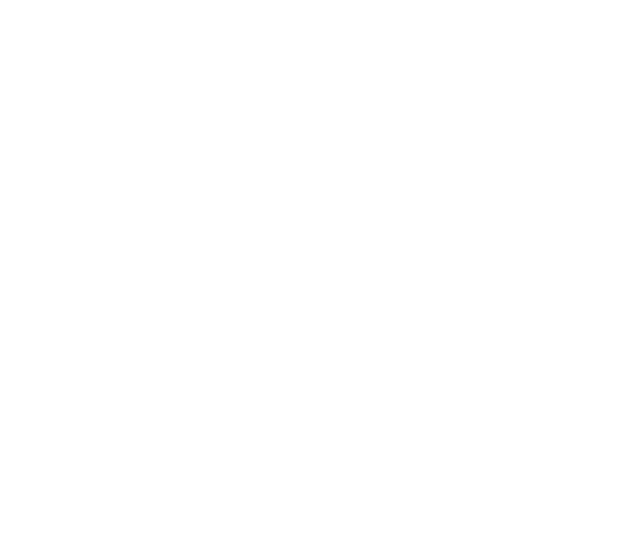
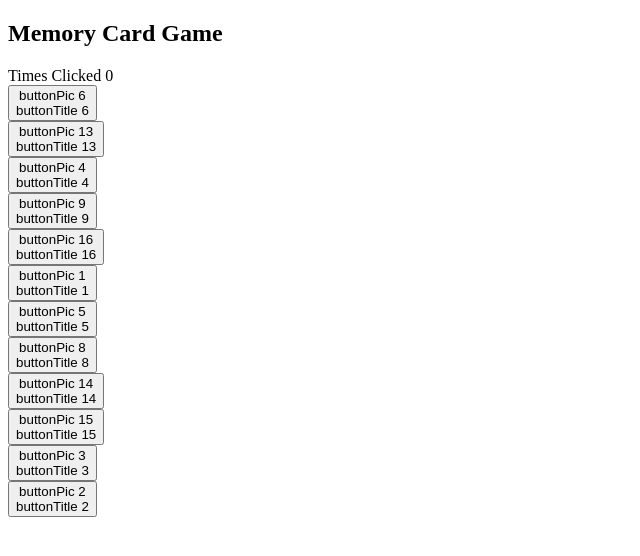
Before and after one commit to patrickly1/Memory_Card, a React (Vite) app: page / in a window 1280 px wide. Shown: the top 556 px of the page, without its empty margins (0-640 px from the left). Built offline with nearby package versions, Linux system fonts and the light colour scheme.

Commit message:
Added 12 buttons, with 16 total buttons that will be randomly chosen upon each render. Clicking a button also re-renders the page. If a duplicate button is clicked, the user will be notified

```diff
--- a/src/App.jsx
+++ b/src/App.jsx
@@ -1,12 +1,79 @@
-import { useState } from 'react'
+import { useState, useEffect } from 'react'
 import Card from './Card'
 
 function App() {
+  const pokemonCards = [
+    { pic: "1", title: "1"},
+    { pic: "2", title: "2"},
+    { pic: "3", title: "3"},
+    { pic: "4", title: "4"},
+    { pic: "5", title: "5"},
+    { pic: "6", title: "6"},
+    { pic: "7", title: "7"},
+    { pic: "8", title: "8"},
+    { pic: "9", title: "9"},
+    { pic: "10", title: "10"},
+    { pic: "11", title: "11"},
+    { pic: "12", title: "12"},
+    { pic: "13", title: "13"},
+    { pic: "14", title: "14"},
+    { pic: "15", title: "15"},
+    { pic: "16", title: "16"},
+  ]
+
+  const [shuffledPokemonCards, setShuffledPokemonCards] = useState([]);
+  const [shuffleTrigger, setShuffleTrigger] = useState(0);
+  const [seenPokemonCards, setSeenPokemonCards] = useState(new Set());
+  const [duplicatePokemonCard, setDuplicatePokemonCard] = useState(false);
+
+  useEffect(() => {
+    //shuffle the array of pokemon cards
+    function shuffleArray(array) {
+      for (let i = array.length - 1; i > 0; i--) {
+        const j = Math.floor(Math.random() * (i + 1));
+        [array[i], array[j]] = [array[j], array[i]];
+      }
+
+      return array;
+    }
+
+    const shuffledPokemonCards = shuffleArray([...pokemonCards]).slice(0, 12);
+    setShuffledPokemonCards(shuffledPokemonCards);
+  }, [shuffleTrigger]); // dependency on shuffleTrigger
+
+  const handleCardClick = (index) => {
+    const card = shuffledPokemonCards[index];
+    if (seenPokemonCards.has(card.title)) {
+      setDuplicatePokemonCard(true);
+    } else{
+      const newSet = new Set(seenPokemonCards);
+      newSet.add(card.title);
+      setSeenPokemonCards(newSet);
+      setShuffleTrigger(prev => prev + 1);
+    }
+  };
 
   return (
-    <Card>
-      "Hello"
-    </Card>
+    <div className="container">
+      <div className="topContainer">
+        <h2>
+        Memory Card Game
+        </h2>
+        <div>Times Clicked {shuffleTrigger}</div>
+        <div>{duplicatePokemonCard && "Duplicate card clicked!"}</div>
+      </div>
+      <div className="bottomContainer">
+        {shuffledPokemonCards.map((pokemonCard, index) => (
+          <Card
+            key={index}
+            pic={pokemonCard.pic}
+            title={pokemonCard.title}
+            index={index}
+            handleCardClick={handleCardClick}
+          />
+        ))}
+      </div>
+    </div>
   )
 }
 
--- a/src/Card.jsx
+++ b/src/Card.jsx
@@ -1,10 +1,18 @@
-import { useState } from 'react';
-
-export default function Card() {
-
+export default function Card({ pic,
+    title ,
+    index,
+    handleCardClick
+}) {
     return (
-        <>
-
-        </>
+        <div className="cardContainer">
+            <button onClick={() => handleCardClick(index)}>
+                <div className="buttonPic">
+                    buttonPic {pic}
+                </div>
+                <div className="buttonTitle">
+                    buttonTitle {title}
+                </div>
+            </button>
+        </div>
     )
 }
```
